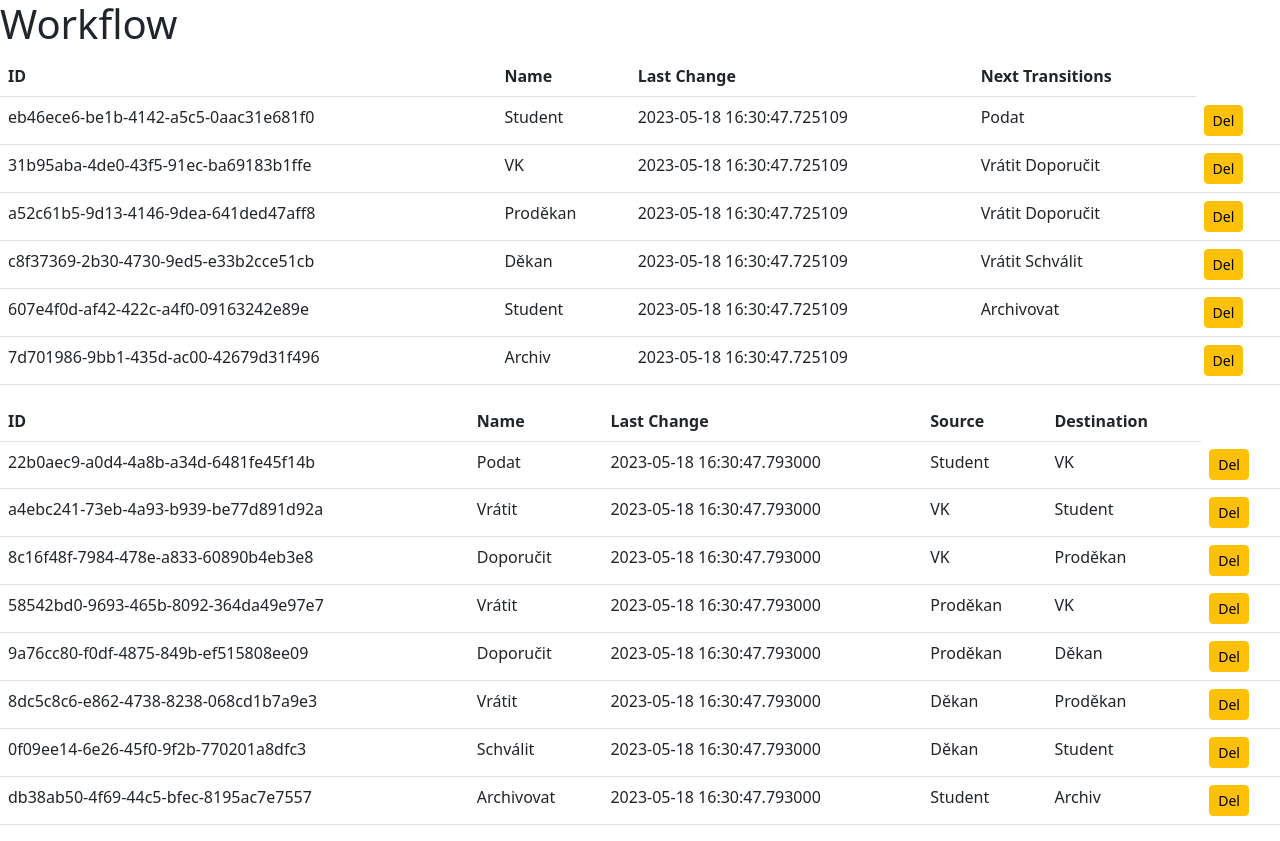
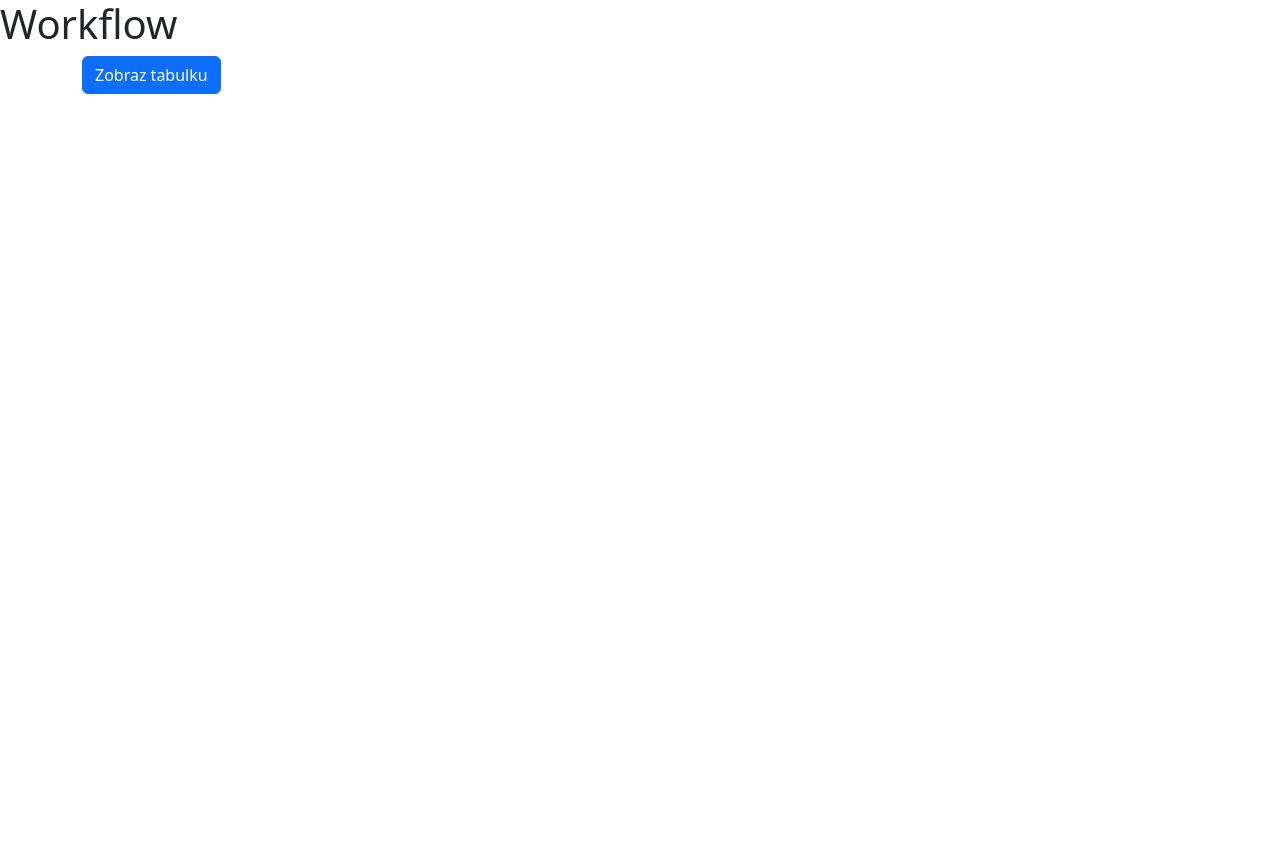
Before and after one commit to k0zmyc/workflow, a React (Create React App) app: page / in a window 1280 px wide. After the commit the page ends 800 px from the top, so only its background shows below. Built offline with nearby package versions, Linux system fonts and the light colour scheme.

Commit message:
sryt tabulku

```diff
--- a/src/App.js
+++ b/src/App.js
@@ -16,6 +16,8 @@ import TableShowWorkflow from "./components/TableShowWorkflow";
 
 import { WorkflowPageQuery } from './queries/WorkflowPageQuerie';
 
+import { TableVisibilityButton } from './components/tableVisibilityButton';
+
 // gpt
 const store = configureStore({
   reducer: reducer,
@@ -28,11 +30,18 @@ function App() {
   console.log("App.js started");
   return(
     <div className="App">
-      <h1>Workflow</h1>
+      {/* <h1>Workflow</h1> */}
       {/* <TableShowWorkflow /> */}
-      <PagesDisplayAll />
+      {/* <PagesDisplayAll /> */}
       {/* <RayTable /> */}
       {/* <WorkflowPageQuery /> */}
+
+      <header className="App-header">
+        <h1>Workflow</h1>
+      </header>
+      <div className="container">
+        <TableVisibilityButton />
+      </div>
     </div>
   );
 
--- a/src/components/StatesTable.js
+++ b/src/components/StatesTable.js
@@ -19,9 +19,9 @@ export const StatesTableComponent = ({state, actions}) => {
                 </tr>
             </thead>
             <tbody>
-                {state?.memberships?.map(
+                {/* {state?.memberships?.map(
                     (m, index) => <StatesTableRow key={m.user.id} user={m.user} index={index + 1} actions={actions} gid={group.id}/>
-                )}
+                )} */}
             </tbody>
         </table>
     )
--- a/src/components/TableShowWorkflow.js
+++ b/src/components/TableShowWorkflow.js
@@ -14,10 +14,18 @@ class TableShowWorkflow extends Component {
     }
 
 
+    removeState() {
+
+    }
+
+    addState() {
+
+    }
 
     render() {
       return (
         <div>
+          <h2>Stavy</h2>
           <table className="table table-hover table-stripped">
             <thead>
               <tr>
@@ -34,11 +42,12 @@ class TableShowWorkflow extends Component {
                   <td>{state.name}</td> {/* Assuming 'state.name' is an object with an 'id' property */}
                   <td>{state.lastchange}</td>
                   <td>{state.nextTransitions.map((nextTransition) => <>{nextTransition.name} </>)}</td>
-                  <td><DeleteButton>Del</DeleteButton></td>
+                  <td><DeleteButton onClick= {() => this.removeState()}>Del</DeleteButton></td>
                 </tr>
               ))}
             </tbody>
           </table>
+          <h2>Tranzice</h2>
           <table className="table table-hover table-stripped">
             <thead>
               <tr>
--- /dev/null
+++ b/src/components/tableVisibilityButton.js
@@ -0,0 +1,17 @@
+import { useState } from "react";
+import TableShowWorkflow from "./TableShowWorkflow";
+
+export const TableVisibilityButton = () => {
+const [visibility, changeVisibility] = useState(false)
+
+if (visibility) {
+    return (
+        <div>
+            <button className="btn btn-primary" onClick={() => changeVisibility(false)}>Skryt tabulku</button>
+            <TableShowWorkflow />
+        </div>
+    )
+}
+else
+    return (<button className="btn btn-primary" onClick={() => changeVisibility(true)}>Zobraz tabulku</button>)
+}
--- a/src/pages/PagesDisplayAll.js
+++ b/src/pages/PagesDisplayAll.js
@@ -1,11 +1,9 @@
-//import TableComponent from '../components/StatesTable';
 import TableShowWorkflow from "../components/TableShowWorkflow";
 
 export const PagesDisplayAll = () => {
     console.log("PageDisplayAll was called");
     return (
         <>
-            {/* <TableComponent /> */}
             <TableShowWorkflow />
         </>
     )
```
Also changed, not shown: src/queries/WorkflowPageUpdateMutation.js (added, +18 -0 lines).
